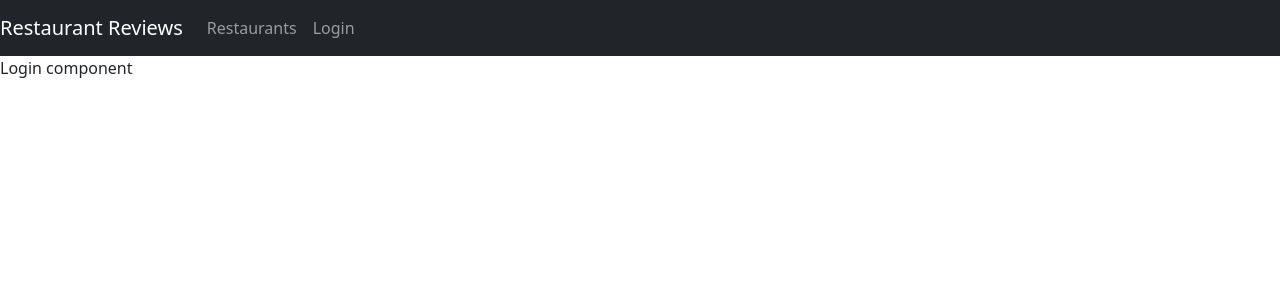
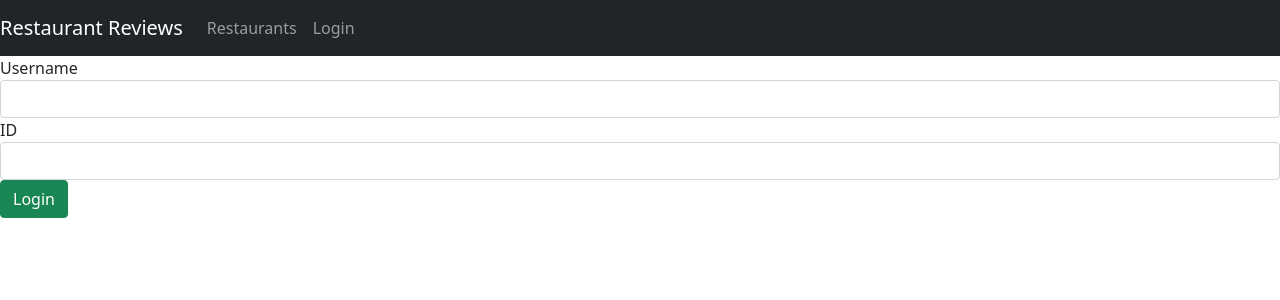
Before and after one commit to Alex23rodriguez/MERN-Stack, a React (Create React App) app in the folder Restaurants/frontend/: page /login in a window 1280 px wide. Shown: the top 300 px of the page. Built offline with nearby package versions, Linux system fonts and the light colour scheme.

Commit message:
Restaurants feat: Filled in Login component and fixed delete request

```diff
--- a/Restaurants/frontend/src/components/login.js
+++ b/Restaurants/frontend/src/components/login.js
@@ -1,5 +1,61 @@
-function Login() {
-  return <div>Login component</div>;
+import { useEffect, useState } from "react";
+import { useNavigate } from "react-router-dom";
+
+function Login(props) {
+  let nav = useNavigate();
+  const initialUserState = {
+    name: "",
+    id: "",
+  };
+
+  const [user, setUser] = useState(initialUserState);
+
+  const handleInputChange = (e) => {
+    const { name, value } = e.target;
+    setUser({ ...user, [name]: value });
+    console.log(`user from login: ${user.id}`);
+  };
+
+  const login = () => {
+    props.login(user);
+    nav("/");
+  };
+
+  return (
+    <div className='submit-form'>
+      <div>
+        <div className='form-group'>
+          <label htmlFor='user'>Username</label>
+          <input
+            type='text'
+            className='form-control'
+            id='name'
+            required
+            value={user.name}
+            onChange={handleInputChange}
+            name='name'
+          />
+        </div>
+
+        <div className='form-group'>
+          <label htmlFor='id'>ID</label>
+          <input
+            type='text'
+            className='form-control'
+            id='id'
+            required
+            value={user.id}
+            onChange={handleInputChange}
+            name='id'
+          />
+        </div>
+
+        <button onClick={login} className='btn btn-success'>
+          Login
+        </button>
+      </div>
+    </div>
+  );
 }
 
 export { Login };
--- a/Restaurants/frontend/src/components/restaurants-list.js
+++ b/Restaurants/frontend/src/components/restaurants-list.js
@@ -117,8 +117,13 @@
         </div>
         <div className='input-group col-lg-4'>
           <select onChange={onChangeSearchCuisine}>
-            {cuisines.map((cuisine) => {
-              return <option value={cuisine}> {cuisine.substr(0, 20)} </option>;
+            {cuisines.map((cuisine, i) => {
+              return (
+                <option value={cuisine} key={i}>
+                  {" "}
+                  {cuisine.slice(0, 20)}{" "}
+                </option>
+              );
             })}
           </select>
           <div className='input-group-append'>
@@ -136,7 +141,7 @@
         {restaurants.map((restaurant) => {
           const address = `${restaurant.address.building} ${restaurant.address.street}, ${restaurant.address.zipcode}`;
           return (
-            <div className='col-lg-4 pb-1'>
+            <div className='col-lg-4 pb-1' key={restaurant._id}>
               <div className='card'>
                 <div className='card-body'>
                   <h5 className='card-title'>{restaurant.name}</h5>
--- a/Restaurants/frontend/src/services/restaurant.js
+++ b/Restaurants/frontend/src/services/restaurant.js
@@ -21,8 +21,8 @@
     return http.put("/review", data);
   }
 
-  deleteReview(id) {
-    return http.delete(`/review?id=${id}`);
+  deleteReview(id, userId) {
+    return http.delete(`/review?id=${id}`, { data: { user_id: userId } });
   }
 
   getCuisines() {
```
Also changed, not shown: 1 other file (tests, documents, lock files or other folders).
